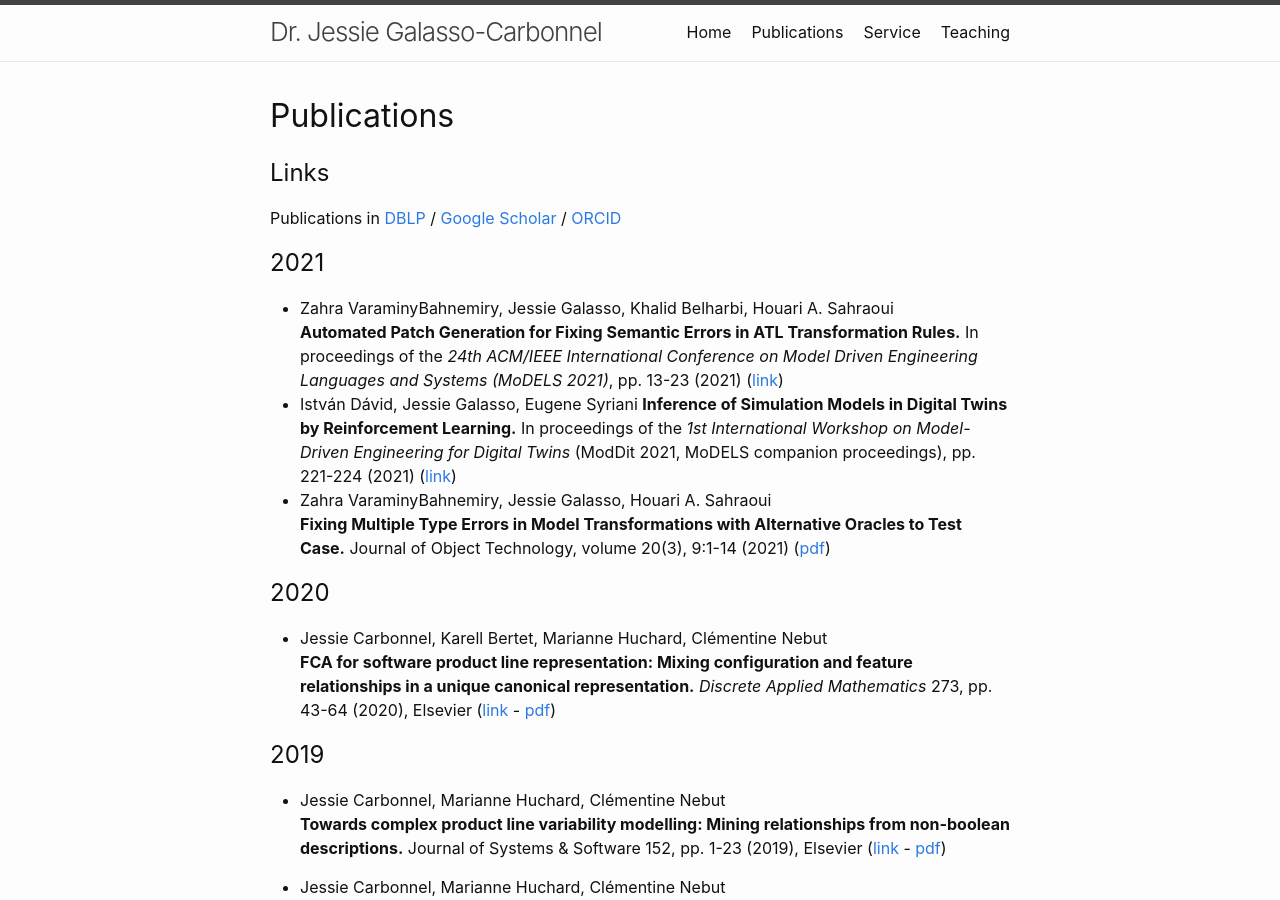
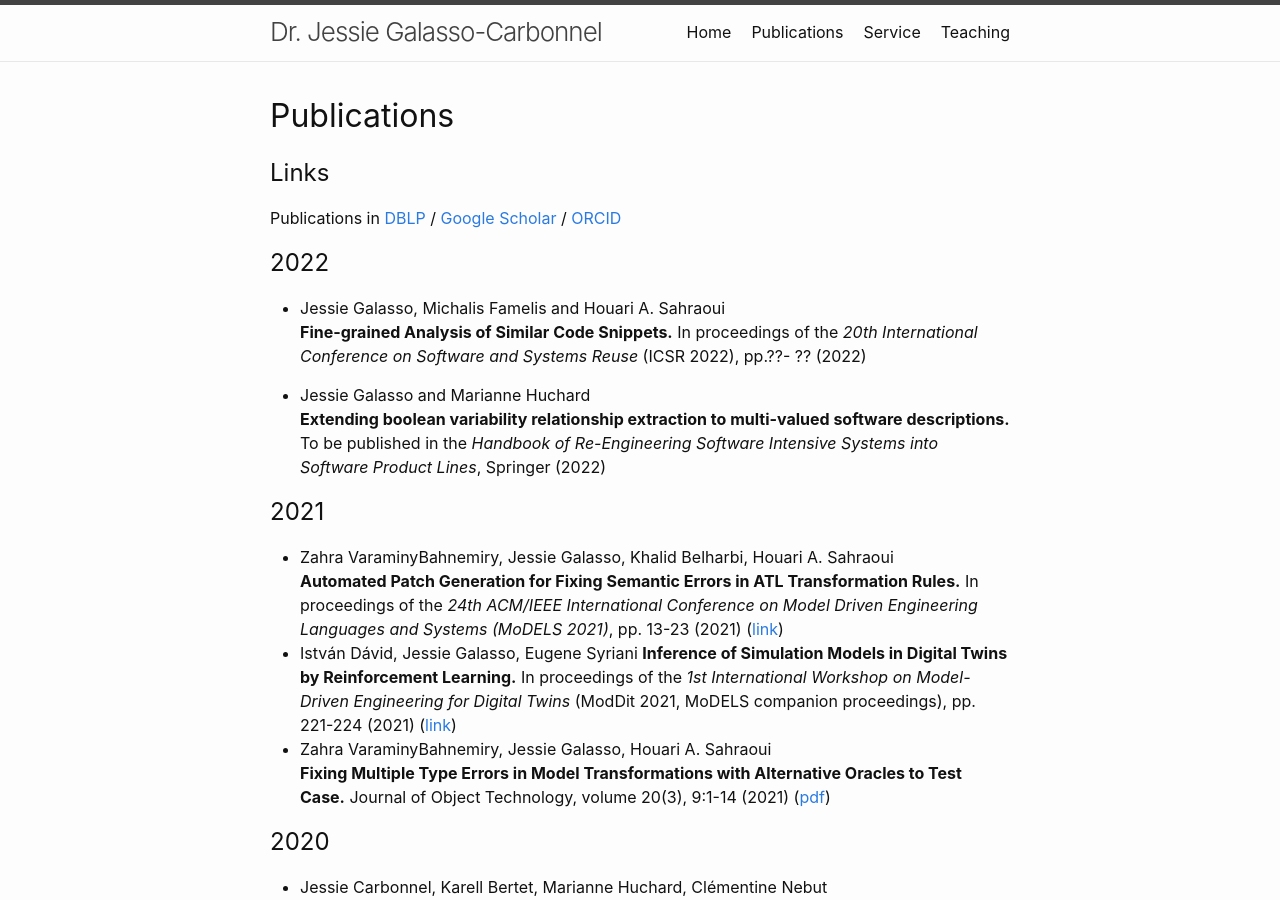
Before and after one commit to jgalasso/jgalasso.github.io, a Jekyll site: the page built from publications.md, in a window 1280 px wide and 900 px high. Built offline with Jekyll 4.4.1, drawn with Linux system fonts in a browser that asks for light colours.

Commit message:
Update publications.md
ICSR22 and SPLRE handbook

```diff
--- a/publications.md
+++ b/publications.md
@@ -9,6 +9,14 @@ permalink: /publications/
 ## Links
 Publications in [DBLP](https://dblp.uni-trier.de/pid/167/4978.html) / [Google Scholar](https://scholar.google.fr/citations?user=uZj-UtsAAAAJ&hl=fr&oi=sra) / [ORCID](https://orcid.org/0000-0002-9868-1814)
 
+## 2022
+
+- Jessie Galasso, Michalis Famelis and Houari A. Sahraoui
+__Fine-grained Analysis of Similar Code Snippets.__ In proceedings of the _20th International Conference on Software and Systems Reuse_ (ICSR 2022), pp.??- ?? (2022)
+
+ - Jessie Galasso and Marianne Huchard
+__Extending boolean variability relationship extraction to multi-valued software descriptions.__ To be published in the _Handbook of Re-Engineering Software Intensive Systems into Software Product Lines_, Springer (2022)
+
 ## 2021
 
 - Zahra VaraminyBahnemiry, Jessie Galasso, Khalid Belharbi, Houari A. Sahraoui
@@ -17,7 +25,6 @@ __Automated Patch Generation for Fixing Semantic Errors in ATL Transformation Ru
 __Inference of Simulation Models in Digital Twins by Reinforcement Learning.__  In proceedings of the _1st International Workshop on Model-Driven Engineering for Digital Twins_ (ModDit 2021, MoDELS companion proceedings), pp. 221-224 (2021) ([link](https://ieeexplore.ieee.org/document/9643719))
 - Zahra VaraminyBahnemiry, Jessie Galasso, Houari A. Sahraoui
 __Fixing Multiple Type Errors in Model Transformations with Alternative Oracles to Test Case.__ Journal of Object Technology, volume 20(3), 9:1-14 (2021) ([pdf](https://arxiv.org/abs/2012.07953))
-
 
 ## 2020
 
```
